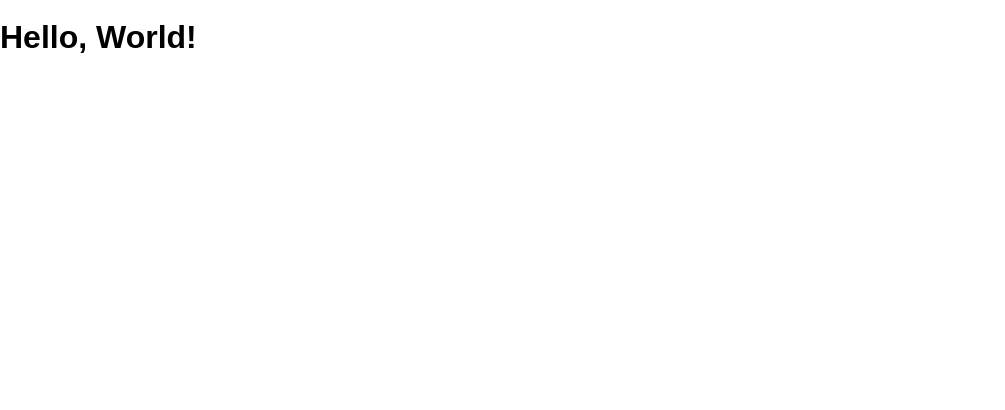
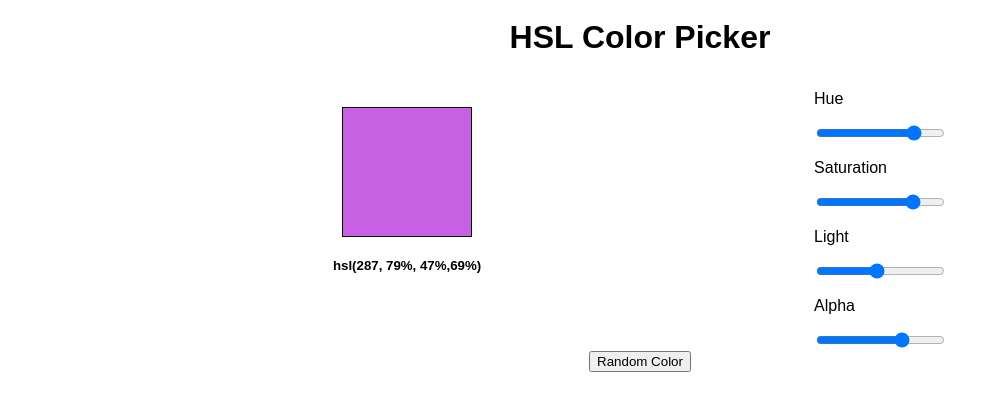
Before and after one commit to sbettaglio/react-color-picker, a React (Create React App) app: page / in a window 1280 px wide. Shown: the top 410 px of the page, without its empty margins (0-1005 px from the left). Built offline with nearby package versions, Linux system fonts and the light colour scheme.

Commit message:
completed w/o useEffect

```diff
--- a/src/App.js
+++ /dev/null
@@ -1,8 +0,0 @@
-import React, { Component } from 'react'
-import HelloWorld from './components/HelloWorld'
-
-const App = () => {
-  return <HelloWorld />
-}
-
-export default App
--- /dev/null
+++ b/src/App.jsx
@@ -0,0 +1,114 @@
+import React, { useState, useEffect } from 'react'
+
+const App = () => {
+  const [h, setH] = useState(Math.round(Math.random() * 360))
+  const [s, setS] = useState(Math.round(Math.random() * 100))
+  const [l, setL] = useState(Math.round(Math.random() * 100))
+  const [a, setA] = useState(Math.round(Math.random() * 100))
+  // randomColor = () => {
+  //   this.setState({
+  //     h: Math.round(Math.random() * 360),
+  //     s: Math.round(Math.random() * 360),
+  //     l: Math.round(Math.random() * 100),
+  //     a: Math.round(Math.random() * 100),
+  //   })
+  // }
+  const randomColor = () => {
+    const hue = Math.round(Math.random() * 360)
+    const saturation = Math.round(Math.random() * 100)
+    const light = Math.round(Math.random() * 100)
+    const alpha = Math.round(Math.random() * 100)
+    setH(hue)
+    setS(saturation)
+    setL(light)
+    setA(alpha)
+  }
+  const adjustHueSlider = (e) => {
+    const hue = e.target.value
+    setH(hue)
+  }
+  const adjustSaturationSlider = (e) => {
+    const saturation = e.target.value
+    setS(saturation)
+  }
+  const adjustLightSlider = (e) => {
+    const light = e.target.value
+    setL(light)
+  }
+  const adjustAlphaSlider = (e) => {
+    const alpha = e.target.value
+    setA(alpha)
+  }
+
+  return (
+    <>
+      <h1>HSL Color Picker</h1>
+      <section className="color-container">
+        <article>
+          <div>
+            <aside
+              className="color-display"
+              style={{
+                backgroundColor: `hsl(${h}, ${s}%, ${l}%, ${a}%)`,
+              }}
+            ></aside>
+          </div>
+          <h5>{`hsl(${h}, ${s}%, ${l}%,${a}%)`}</h5>
+        </article>
+        <form>
+          <div>
+            <p>Hue</p>
+            <input
+              type="range"
+              className={'hue'}
+              min="0"
+              max="360"
+              onChange={adjustHueSlider}
+              value={h}
+            ></input>
+          </div>
+          <div>
+            <p>Saturation</p>
+            <input
+              type="range"
+              className={'saturation'}
+              min="0"
+              max="100"
+              onChange={adjustSaturationSlider}
+              value={s}
+            ></input>
+          </div>
+          <div>
+            <p>Light</p>
+            <input
+              type="range"
+              className="light"
+              min="0"
+              max="100"
+              onChange={adjustLightSlider}
+              value={l}
+            ></input>
+          </div>
+          <div>
+            <p>Alpha</p>
+            <input
+              type="range"
+              className="alpha"
+              min="0"
+              max="100"
+              onChange={adjustAlphaSlider}
+              value={a}
+            ></input>
+          </div>
+        </form>
+      </section>
+      <section className="button-section">
+        <button className="random" onClick={randomColor}>
+          Random Color
+        </button>
+      </section>
+    </>
+  )
+}
+
+export default App
--- a/src/index.css
+++ b/src/index.css
@@ -10,3 +10,36 @@ body {
   margin: 0;
   min-height: 100%;
 }
+
+h1 {
+  text-align: center;
+}
+
+.color-container {
+  display: flex;
+  justify-content: space-evenly;
+}
+
+article {
+  display: flex;
+  flex-direction: column;
+  padding-top: 2rem;
+  align-items: center;
+}
+
+.color-display {
+  padding: 4rem;
+  display: flex;
+  flex-direction: column;
+  border: solid 1px black;
+}
+
+form .color-box {
+  padding: 8rem;
+}
+
+.button-section {
+  display: flex;
+  flex-direction: column;
+  align-items: center;
+}
```
